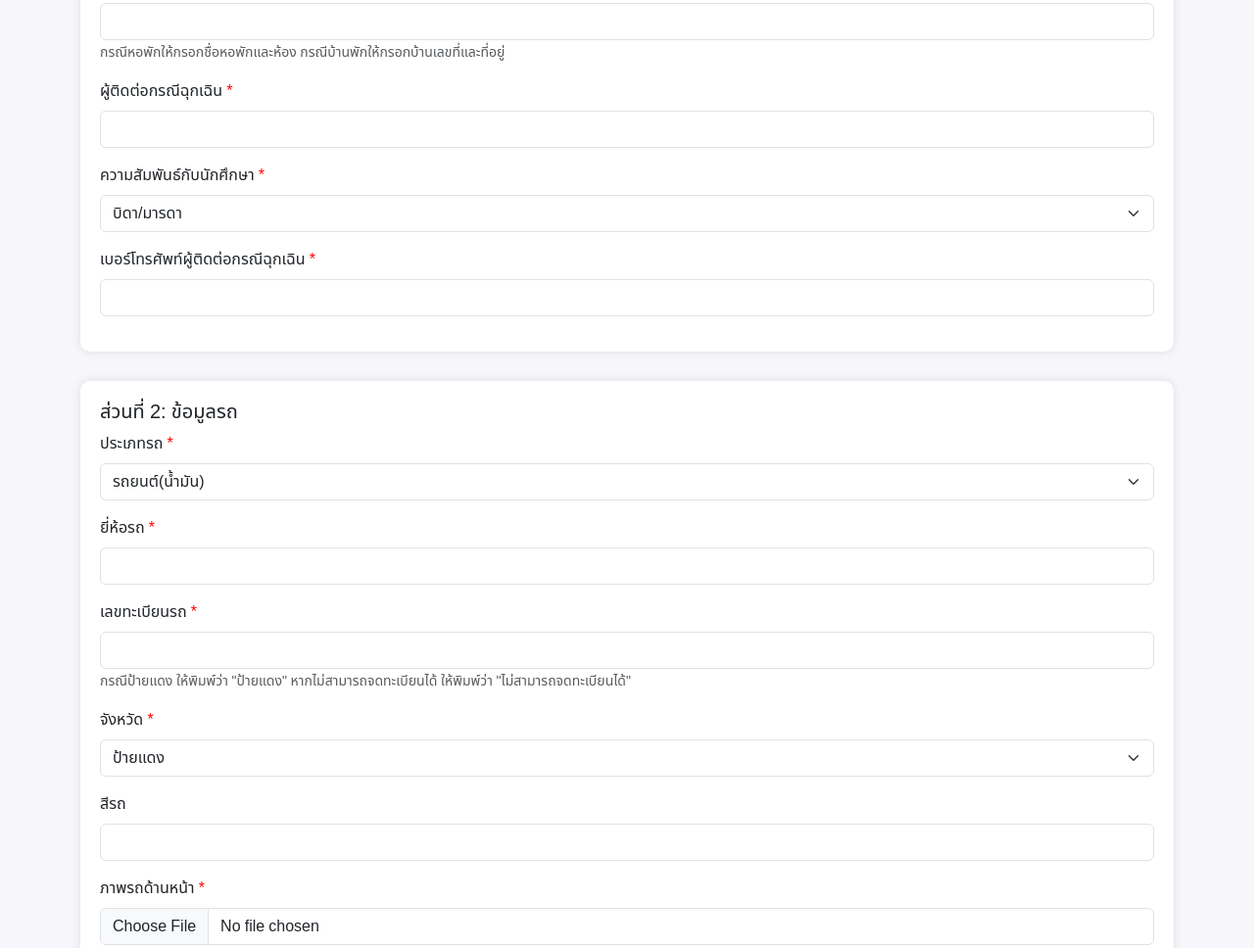
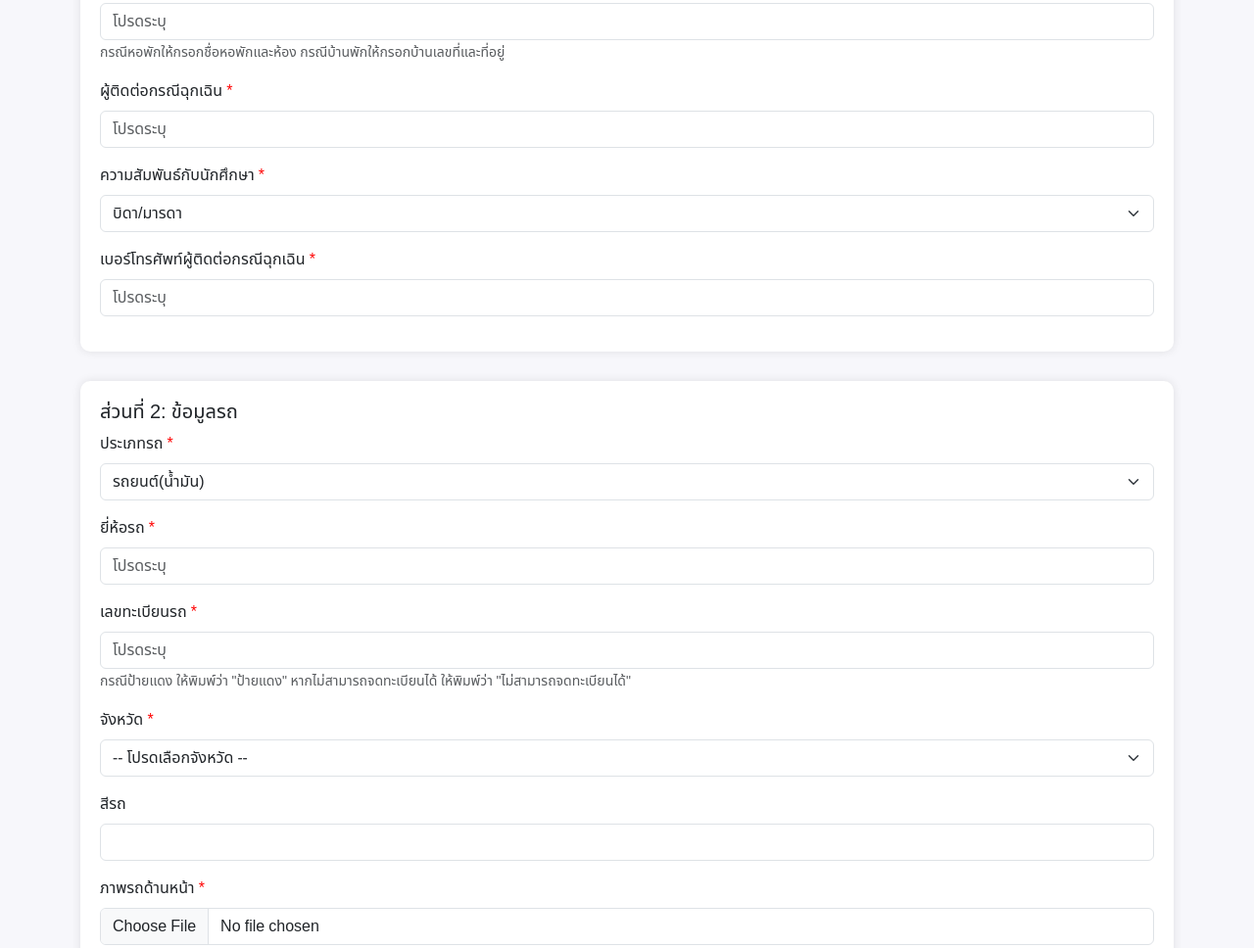
Before and after one commit to DSSDWU/wuvahicle-register, a plain HTML site: page index.html in a window 1280 px wide. Shown: the part 651-1619 px from the top of the page at 98% size. Drawn offline with nearby package versions, Linux system fonts and the light colour scheme.

Commit message:
Update index.html

```diff
--- a/index.html
+++ b/index.html
@@ -42,11 +42,11 @@
         <h5>ส่วนที่ 1: ข้อมูลส่วนตัว</h5>
         <div class="mb-3">
           <label class="form-label required">รหัสนักศึกษา</label>
-          <input type="text" class="form-control" name="studentId" pattern="\d{8}" required>
+          <input type="text" class="form-control" name="studentId" pattern="\d{8}" required placeholder="โปรดระบุ">
         </div>
         <div class="mb-3">
           <label class="form-label required">ชื่อ-สกุล</label>
-          <input type="text" class="form-control" name="fullname" required>
+          <input type="text" class="form-control" name="fullname" required placeholder="โปรดระบุ">
         </div>
         <div class="mb-3">
           <label class="form-label required">สำนักวิชา</label>
@@ -75,7 +75,7 @@
         </div>
         <div class="mb-3">
           <label class="form-label required">เบอร์โทรศัพท์</label>
-          <input type="tel" class="form-control" name="phone" pattern="0[0-9]{9}" maxlength="10" required title="กรุณากรอกเบอร์โทรศัพท์ 10 หลักขึ้นต้นด้วย 0">
+          <input type="tel" class="form-control" name="phone" pattern="0[0-9]{9}" maxlength="10" required title="กรุณากรอกเบอร์โทรศัพท์ 10 หลักขึ้นต้นด้วย 0" placeholder="โปรดระบุ">
         </div>
         <div class="mb-3">
           <label class="form-label required">ที่พักปัจจุบัน</label>
@@ -87,12 +87,12 @@
         </div>
         <div class="mb-3">
           <label class="form-label required">ชื่อหอพัก/หมายเลขห้อง/บ้านเลขที่</label>
-          <input type="text" class="form-control" name="roomAddress" required>
+          <input type="text" class="form-control" name="roomAddress" required placeholder="โปรดระบุ">
           <small class="form-text text-muted">กรณีหอพักให้กรอกชื่อหอพักและห้อง กรณีบ้านพักให้กรอกบ้านเลขที่และที่อยู่</small>
         </div>
         <div class="mb-3">
           <label class="form-label required">ผู้ติดต่อกรณีฉุกเฉิน</label>
-          <input type="text" class="form-control" name="emergencyContact" required>
+          <input type="text" class="form-control" name="emergencyContact" required placeholder="โปรดระบุ">
         </div>
         <div class="mb-3">
           <label class="form-label required">ความสัมพันธ์กับนักศึกษา</label>
@@ -105,7 +105,7 @@
         </div>
         <div class="mb-3">
           <label class="form-label required">เบอร์โทรศัพท์ผู้ติดต่อกรณีฉุกเฉิน</label>
-          <input type="tel" class="form-control" name="emergencyPhone" pattern="0[0-9]{9}" maxlength="10" required title="กรุณากรอกเบอร์โทรศัพท์ 10 หลักขึ้นต้นด้วย 0">
+          <input type="tel" class="form-control" name="emergencyPhone" pattern="0[0-9]{9}" maxlength="10" required title="กรุณากรอกเบอร์โทรศัพท์ 10 หลักขึ้นต้นด้วย 0" placeholder="โปรดระบุ">
         </div>
       </div>
 
@@ -121,16 +121,17 @@
         </div>
         <div class="mb-3">
           <label class="form-label required">ยี่ห้อรถ</label>
-          <input type="text" class="form-control" name="vehicleBrand" required>
+          <input type="text" class="form-control" name="vehicleBrand" required placeholder="โปรดระบุ">
         </div>
         <div class="mb-3">
           <label class="form-label required">เลขทะเบียนรถ</label>
-          <input type="text" class="form-control" name="licensePlate" required>
+          <input type="text" class="form-control" name="licensePlate" required placeholder="โปรดระบุ">
           <small class="form-text text-muted">กรณีป้ายแดง ให้พิมพ์ว่า "ป้ายแดง" หากไม่สามารถจดทะเบียนได้ ให้พิมพ์ว่า "ไม่สามารถจดทะเบียนได้"</small>
         </div>
         <div class="mb-3">
           <label class="form-label required">จังหวัด</label>
           <select class="form-select" name="licenseProvince" required>
+  <option value="">-- โปรดเลือกจังหวัด --</option>
   <option>ป้ายแดง</option>
   <option>ไม่สามารถจดทะเบียนได้</option>
   <option>กรุงเทพมหานคร</option>
@@ -147,14 +148,76 @@
   <option>ชุมพร</option>
   <option>เชียงราย</option>
   <option>เชียงใหม่</option>
-            <!-- สามารถเพิ่มจังหวัดอื่นๆ ได้อีกตามต้องการ -->
+  <option>ตรัง</option>
+  <option>ตราด</option>
+  <option>ตาก</option>
+  <option>นครนายก</option>
+  <option>นครปฐม</option>
+  <option>นครพนม</option>
+  <option>นครราชสีมา</option>
+  <option>นครศรีธรรมราช</option>
+  <option>นครสวรรค์</option>
+  <option>นนทบุรี</option>
+  <option>นราธิวาส</option>
+  <option>น่าน</option>
+  <option>บึงกาฬ</option>
+  <option>บุรีรัมย์</option>
+  <option>ปทุมธานี</option>
+  <option>ประจวบคีรีขันธ์</option>
+  <option>ปราจีนบุรี</option>
+  <option>ปัตตานี</option>
+  <option>พระนครศรีอยุธยา</option>
+  <option>พะเยา</option>
+  <option>พังงา</option>
+  <option>พัทลุง</option>
+  <option>พิจิตร</option>
+  <option>พิษณุโลก</option>
+  <option>เพชรบุรี</option>
+  <option>เพชรบูรณ์</option>
+  <option>แพร่</option>
+  <option>ภูเก็ต</option>
+  <option>มหาสารคาม</option>
+  <option>มุกดาหาร</option>
+  <option>แม่ฮ่องสอน</option>
+  <option>ยะลา</option>
+  <option>ยโสธร</option>
+  <option>ร้อยเอ็ด</option>
+  <option>ระนอง</option>
+  <option>ระยอง</option>
+  <option>ราชบุรี</option>
+  <option>ลพบุรี</option>
+  <option>ลำปาง</option>
+  <option>ลำพูน</option>
+  <option>เลย</option>
+  <option>ศรีสะเกษ</option>
+  <option>สกลนคร</option>
+  <option>สงขลา</option>
+  <option>สตูล</option>
+  <option>สมุทรปราการ</option>
+  <option>สมุทรสงคราม</option>
+  <option>สมุทรสาคร</option>
+  <option>สระแก้ว</option>
+  <option>สระบุรี</option>
+  <option>สิงห์บุรี</option>
+  <option>สุโขทัย</option>
+  <option>สุพรรณบุรี</option>
+  <option>สุราษฎร์ธานี</option>
+  <option>สุรินทร์</option>
+  <option>หนองคาย</option>
+  <option>หนองบัวลำภู</option>
+  <option>อ่างทอง</option>
+  <option>อำนาจเจริญ</option>
+  <option>อุดรธานี</option>
+  <option>อุตรดิตถ์</option>
+  <option>อุทัยธานี</option>
+  <option>อุบลราชธานี</option>
 </select>
         </div>
         <div class="mb-3">
           <label class="form-label">สีรถ</label>
           <input type="text" class="form-control" name="vehicleColor">
         </div>
-        <div class="mb-3"><label class="form-label required">ภาพรถด้านหน้า</label><input type="file" class="form-control" name="imageFront" accept="image/*" required></div>
+        <div class="mb-3"><label class="form-label required">ภาพรถด้านหน้า</label><input type="file" class="form-control" name="imageFront" accept="image/*" required placeholder="โปรดระบุ"></div>
         <div class="mb-3"><label class="form-label required">ภาพรถด้านหลัง</label><input type="file" class="form-control" name="imageBack" accept="image/*" required></div>
         <div class="mb-3"><label class="form-label required">ภาพรถด้านซ้าย</label><input type="file" class="form-control" name="imageLeft" accept="image/*" required></div>
         <div class="mb-3"><label class="form-label required">ภาพรถด้านขวา</label><input type="file" class="form-control" name="imageRight" accept="image/*" required></div>
@@ -196,6 +259,28 @@ async function uploadImage(file, studentId) {
 }
 
 async function submitForm() {
+  const form = document.getElementById("registerForm");
+
+  // ตรวจสอบความถูกต้องของเบอร์โทรศัพท์
+  const phone = form.querySelector("input[name='phone']").value.trim();
+  const emergencyPhone = form.querySelector("input[name='emergencyPhone']").value.trim();
+  const phoneRegex = /^0[0-9]{9}$/;
+
+  if (!phoneRegex.test(phone)) {
+    alert("กรุณากรอกเบอร์โทรศัพท์ให้ถูกต้อง 10 หลักขึ้นต้นด้วย 0");
+    return;
+  }
+
+  if (!phoneRegex.test(emergencyPhone)) {
+    alert("กรุณากรอกเบอร์โทรศัพท์ผู้ติดต่อให้ถูกต้อง 10 หลักขึ้นต้นด้วย 0");
+    return;
+  }
+
+  const confirmBox = document.getElementById('confirmCheck');
+  if (!confirmBox.checked) {
+    alert('กรุณายอมรับข้อตกลงก่อนส่งข้อมูล');
+    return;
+  }
   const confirmBox = document.getElementById('confirmCheck');
   if (!confirmBox.checked) {
     alert('กรุณายอมรับข้อตกลงก่อนส่งข้อมูล');
```
Lines whose indentation alone changed are shown as unchanged.
